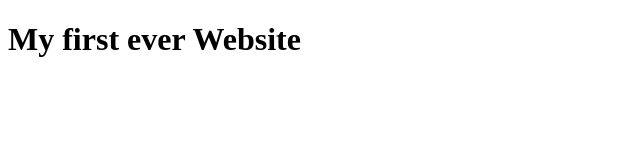
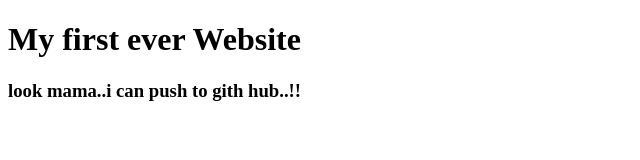
Before and after one commit to EakubIslam/My-first-Website, a plain HTML site: page index.html in a window 1280 px wide. Shown: the whole page, without its empty margins (0-640 px from the left). Drawn offline with Linux system fonts and the light colour scheme.

Commit message:
learn gtihub

```diff
--- a/index.html
+++ b/index.html
@@ -8,5 +8,6 @@
 </head>
 <body>
     <h1>My first ever Website</h1>
+    <h3> look mama..i can push to gith hub..!!</h3>
 </body>
 </html>
```
